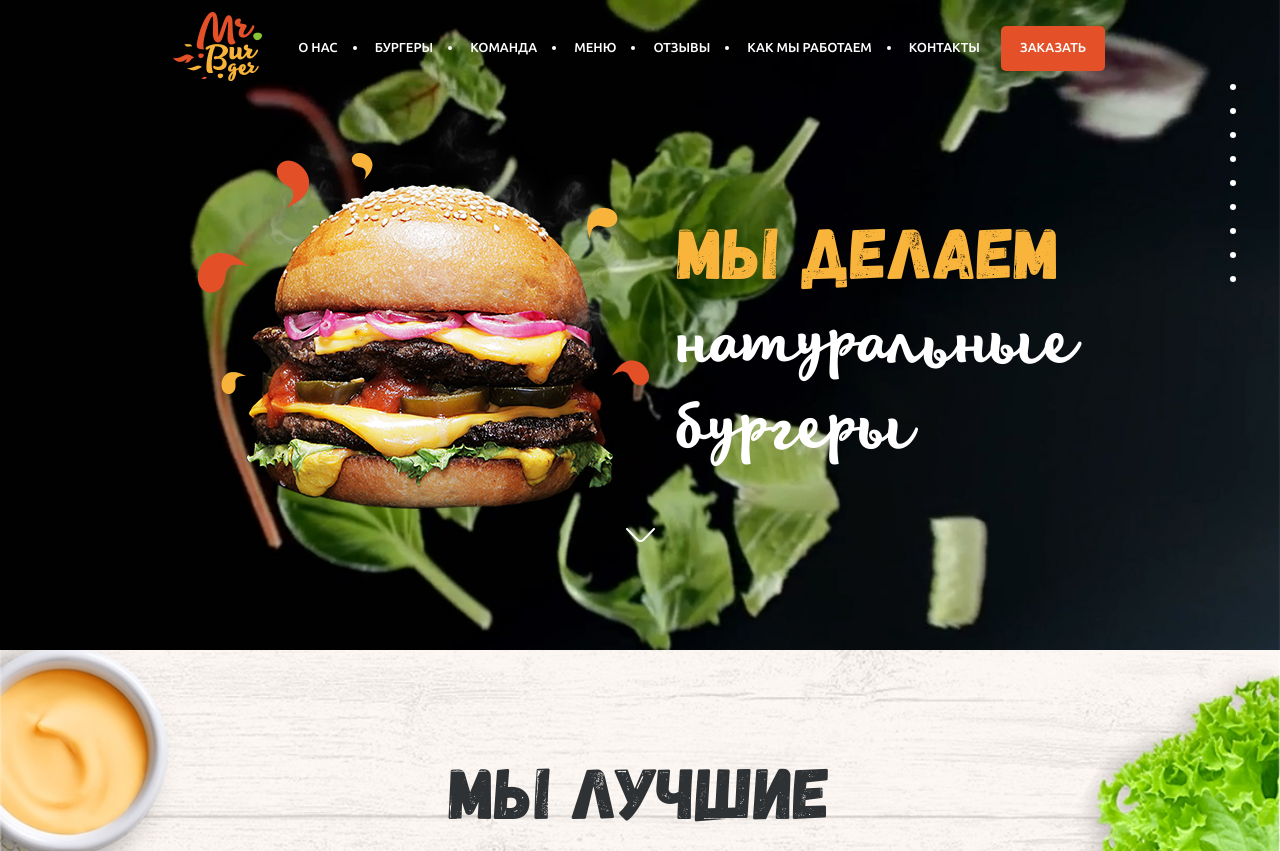
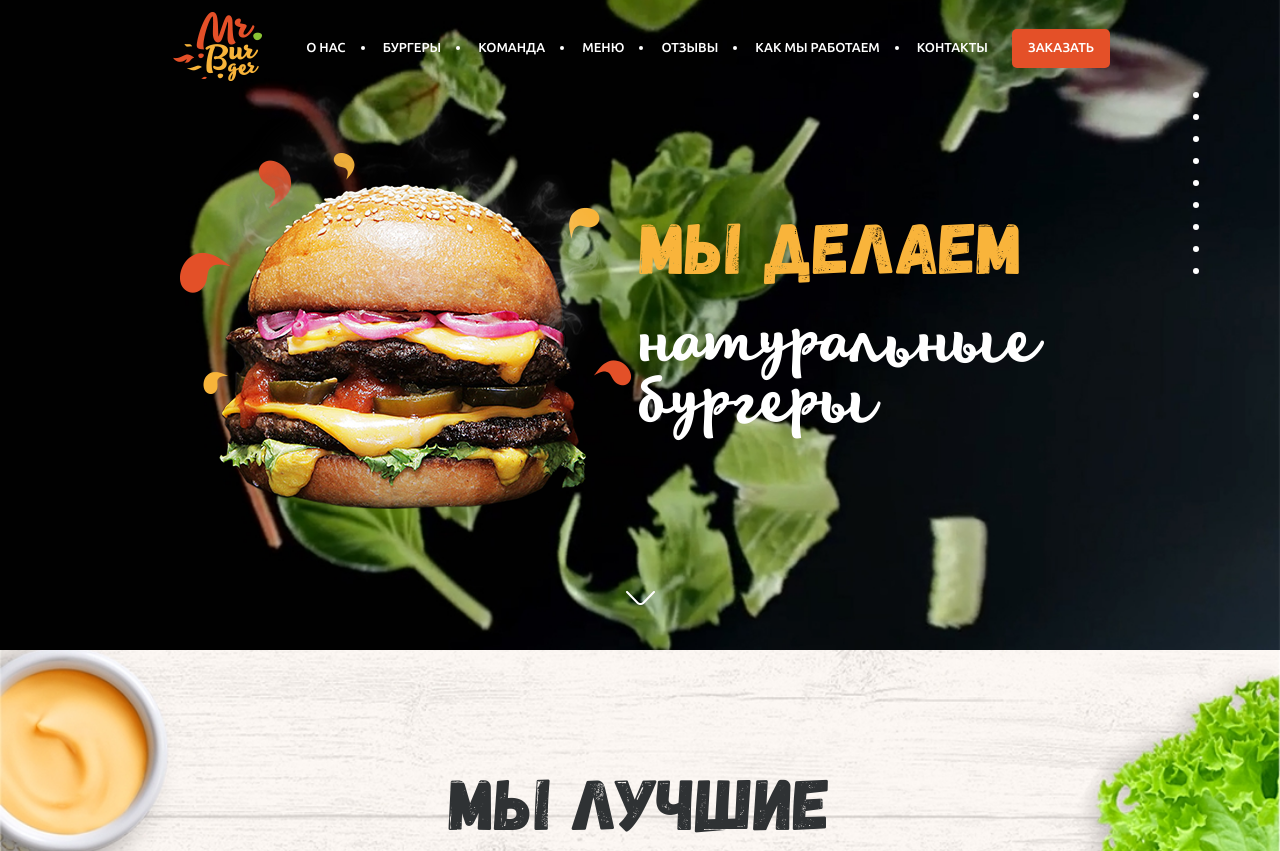
Before and after one commit to OlgaJaer/burgers, a plain HTML site: page index.html in a window 1280 px wide. Shown: the top 851 px of the page. Drawn offline with Linux system fonts and the light colour scheme.

Commit message:
Changes perfectPixel

```diff
--- a/css/_misc/mixins.scss
+++ b/css/_misc/mixins.scss
@@ -8,5 +8,4 @@
   font-family: 'Gagalin', Arial, Helvetica, sans-serif;
   font-size: 72px;
   font-weight: 400;
-  line-height: 85px;
 }
--- a/css/blocks/btn.scss
+++ b/css/blocks/btn.scss
@@ -1,5 +1,5 @@
 .btn {
-  padding: 10px 14px;
+  padding: 7px 11px;
   background-color: $orange;
   border-radius: 5px;
   border: 5px solid transparent;
--- a/css/blocks/header.scss
+++ b/css/blocks/header.scss
@@ -11,7 +11,7 @@
     align-items: center;
   }
 
-  &__col-right {
-    margin-right: 5px;
+  &__col-center {
+    margin-left: 5px;
   }
 }
--- a/css/blocks/headline.scss
+++ b/css/blocks/headline.scss
@@ -1,11 +1,11 @@
 .headline {
   @include headline;
-  margin: 0;
-  margin-top: 128px;
+  line-height: 30px;
+  margin-top: 32%;
+
 
   &--best {
     color: #2f3234;
-    margin: 10% auto;
-    padding: 1%;
+    margin: 15% auto 7% auto;
   }
 }
--- a/css/blocks/hero.scss
+++ b/css/blocks/hero.scss
@@ -3,7 +3,7 @@
 }
 
 .hero__content {
-  margin-bottom: 60px;
+  margin-bottom: 11%;
   width: 100%;
   display: flex;
   justify-content: center;
@@ -16,6 +16,7 @@
   &-drops {
     width: 100%;
     height: 100%;
+    display: block;
     position: absolute;
     background-image: url("../images/drops.png");
     background-repeat: no-repeat;
@@ -24,14 +25,17 @@
 
   &-img {
     position: absolute;
-    right: 30px;
+    right: 20px;
     display: block;
   }
 }
 
+.hero__content__text {
+  width: 100%;
+}
+
 .hero__content__title {
   @include title;
-  padding-top: 22px;
   letter-spacing: -1.63px;
   font-size: 65px;
   color: #fff;
--- a/css/blocks/pagination.scss
+++ b/css/blocks/pagination.scss
@@ -1,13 +1,13 @@
 .pagination {
   position: fixed;
-  top: 80px;
-  right: 40px;
+  top: 11%;
+  right: 6%;
 }
 .pagination__list {
   color: #ffffff;
 
   &__item {
-    margin-bottom: 10px;
+    margin-bottom: 8px;
     width: 14px;
     height: 14px;
     border-radius: 50%;
--- a/index.html
+++ b/index.html
@@ -20,7 +20,7 @@
                 <img src="images/logo.png" alt="логотип Мистер Бургер" class="logo__pic">
               </div>
             </div>
-            <div class="header__col ">
+            <div class="header__col header__col-center">
               <nav class="menu">
                 <ul class="menu__list">
                   <li class="menu__item menu__item--disable">
@@ -47,19 +47,20 @@
                 </ul>
               </nav>
             </div>
-            <div class="header__col header__col-right">
+            <div class="header__col">
               <a href="#" class="btn">заказать</a>
             </div>
           </header>
 
           <div class="hero__content">
             <div class="hero__content__pic">
+
+              <div class="hero__content__pic-drops"></div>
               <img class="hero__content__pic-img" src="images/content/burger.png" alt="бургер">
-              <div class="hero__content__pic-drops"></div>
             </div>
             <div class="hero__content__text">
               <h1 class="headline">мы делаем
-                <span class="hero__content__title">натуральные <br> бургеры</span>
+                <h2 class="hero__content__title">натуральные бургеры</h2>
               </h1>
             </div>
           </div>
@@ -218,8 +219,6 @@
       </section>
 
     </div>
-  </div>
-
     <nav class="pagination">
       <ul class="pagination__list">
         <li class="pagination__list__item pagination__list__item-active">
@@ -260,6 +259,9 @@
         </li>
       </ul>
     </nav>
+  </div>
+
+
 
 </body>
 
```
Also changed, not shown: css/main.css, 1 other file. Lines whose indentation alone changed are shown as unchanged.
